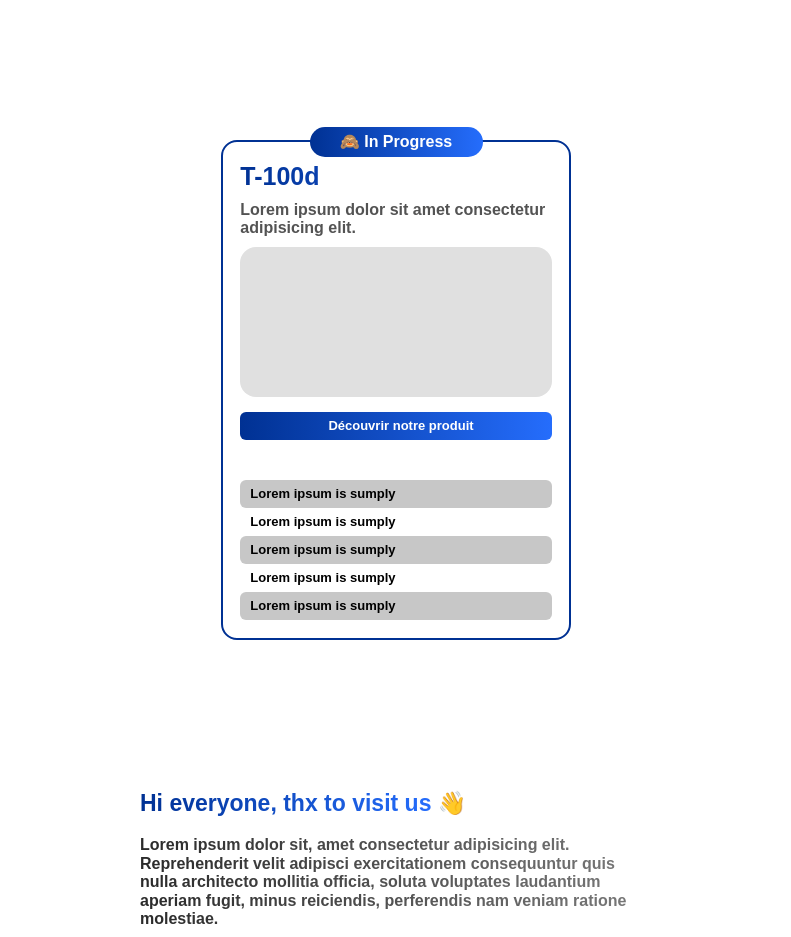
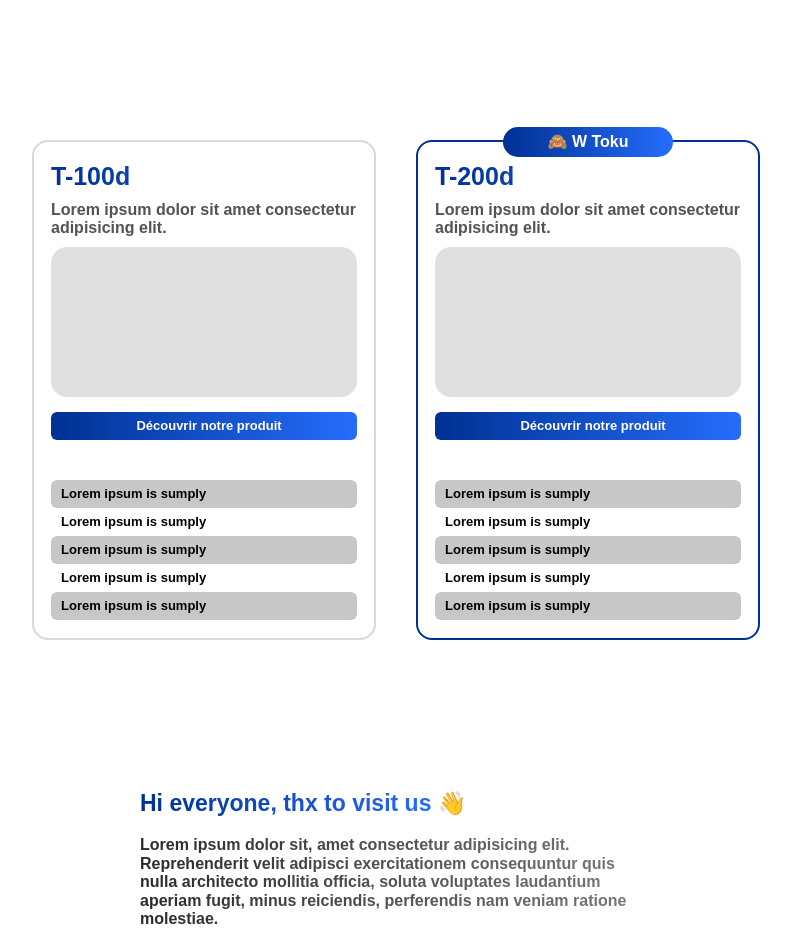
Before and after one commit to HaDock404/app-web-sodaas, a React (Create React App) app: page /#/ in a window 1280 px wide. Shown: the part 3860-4797 px from the top of the page, without its empty margins (244-1035 px from the left). Built offline with nearby package versions, Linux system fonts and the light colour scheme.

Commit message:
products props

```diff
--- a/src/components/Body.jsx
+++ b/src/components/Body.jsx
@@ -10,7 +10,7 @@ import Article from './Article';
 import Ad from './Ad';
 import Chart from './Chart';
 import Words from './Words';
-import Product from './Product';
+import Products from './Products';
 
 function Body() {
     const { language } = useContext(LanguageContext);
@@ -70,7 +70,7 @@ function Body() {
                 article_title={article_title_01[language]}
                 article_text={article_text_01[language]}
             />
-            <Product />
+            <Products />
             <Words />
         </div>
     )
--- a/src/components/Product.jsx
+++ b/src/components/Product.jsx
@@ -1,21 +1,19 @@
 import '../styles/product.css'
 
-function Product() {
+function Product(props) {
     return (
-        <div className='product-main'>
-            <section className='product-section'>
-                <div className='title-product highlight'>T-100d</div>
-                <div className='intro-product'>Lorem ipsum dolor sit amet consectetur adipisicing elit.</div>
-                <div className='image-product'></div>
-                <div className='button-product'>Découvrir notre produit</div>
-                <div className='info-product info-grey'>Lorem ipsum is sumply</div>
-                <div className='info-product'>Lorem ipsum is sumply</div>
-                <div className='info-product info-grey'>Lorem ipsum is sumply</div>
-                <div className='info-product'>Lorem ipsum is sumply</div>
-                <div className='info-product info-grey'>Lorem ipsum is sumply</div>
-                <div className='progress-product'>🙈 In Progress</div>
-            </section>
-        </div>
+        <section className='product-section' style={{border: props.border}}>
+            <div className='title-product highlight'>{props.title}</div>
+            <div className='intro-product'>{props.intro}</div>
+            <div className='image-product'></div>
+            <div className='button-product'>{props.button}</div>
+            <div className='info-product info-grey'>{props.info_01}</div>
+            <div className='info-product'>{props.info_02}</div>
+            <div className='info-product info-grey'>{props.info_03}</div>
+            <div className='info-product'>{props.info_04}</div>
+            <div className='info-product info-grey'>{props.info_05}</div>
+            <div className='progress-product' style={{display: props.display}}>🙈 {props.greatings}</div>
+        </section>
     )
 }
 
--- /dev/null
+++ b/src/components/Products.jsx
@@ -0,0 +1,114 @@
+import React, { useContext } from 'react';
+import { LanguageContext } from './LanguageContext';
+
+import '../styles/product.css'
+import Product from './Product'
+
+function Products() {
+
+    const { language } = useContext(LanguageContext);
+
+    const title_01 = {
+        en: 'T-100d',
+        pl: 'T-100d'
+    };
+    const intro_01 = {
+        en: 'Lorem ipsum dolor sit amet consectetur adipisicing elit.',
+        pl: 'Lorem ipsum dolor sit amet consectetur adipisicing elit.'
+    };
+    const button_01 = {
+        en: 'Découvrir notre produit',
+        pl: 'Découvrir notre produit'
+    };
+    const info_01_01 = {
+        en: 'Lorem ipsum is sumply',
+        pl: 'Lorem ipsum is sumply'
+    };
+    const info_01_02 = {
+        en: 'Lorem ipsum is sumply',
+        pl: 'Lorem ipsum is sumply'
+    };
+    const info_01_03 = {
+        en: 'Lorem ipsum is sumply',
+        pl: 'Lorem ipsum is sumply'
+    };
+    const info_01_04 = {
+        en: 'Lorem ipsum is sumply',
+        pl: 'Lorem ipsum is sumply'
+    };
+    const info_01_05 = {
+        en: 'Lorem ipsum is sumply',
+        pl: 'Lorem ipsum is sumply'
+    };
+
+    const title_02 = {
+        en: 'T-200d',
+        pl: 'T-200d'
+    };
+    const intro_02 = {
+        en: 'Lorem ipsum dolor sit amet consectetur adipisicing elit.',
+        pl: 'Lorem ipsum dolor sit amet consectetur adipisicing elit.'
+    };
+    const button_02 = {
+        en: 'Découvrir notre produit',
+        pl: 'Découvrir notre produit'
+    };
+    const info_02_01 = {
+        en: 'Lorem ipsum is sumply',
+        pl: 'Lorem ipsum is sumply'
+    };
+    const info_02_02 = {
+        en: 'Lorem ipsum is sumply',
+        pl: 'Lorem ipsum is sumply'
+    };
+    const info_02_03 = {
+        en: 'Lorem ipsum is sumply',
+        pl: 'Lorem ipsum is sumply'
+    };
+    const info_02_04 = {
+        en: 'Lorem ipsum is sumply',
+        pl: 'Lorem ipsum is sumply'
+    };
+    const info_02_05 = {
+        en: 'Lorem ipsum is sumply',
+        pl: 'Lorem ipsum is sumply'
+    };
+
+    const greatings = {
+        en: 'In Progress',
+        pl: 'W Toku'
+    };
+
+    return (
+        <div className='product-main'>
+            <Product
+                title={title_01[language]}
+                border="solid 2px #D9D9D9"
+                display="none"
+                intro={intro_01[language]}
+                button={button_01[language]}
+                info_01={info_01_01[language]}
+                info_02={info_01_02[language]}
+                info_03={info_01_03[language]}
+                info_04={info_01_04[language]}
+                info_05={info_01_05[language]}
+                greatings={greatings[language]}
+            />
+            <Product
+                title={title_02[language]}
+                border="solid 2px #003193"
+                display=""
+                intro={intro_02[language]}
+                button={button_02[language]}
+                info_01={info_02_01[language]}
+                info_02={info_02_02[language]}
+                info_03={info_02_03[language]}
+                info_04={info_02_04[language]}
+                info_05={info_02_05[language]}
+                greatings={greatings[language]}
+            />
+        </div>
+    )
+}
+
+export default Products
--- a/src/styles/product.css
+++ b/src/styles/product.css
@@ -16,6 +16,8 @@
     flex-direction: column;
     align-items: center;
     position: relative;
+    margin-left: 20px;
+    margin-right: 20px;
 }
 
 .title-product {
```
